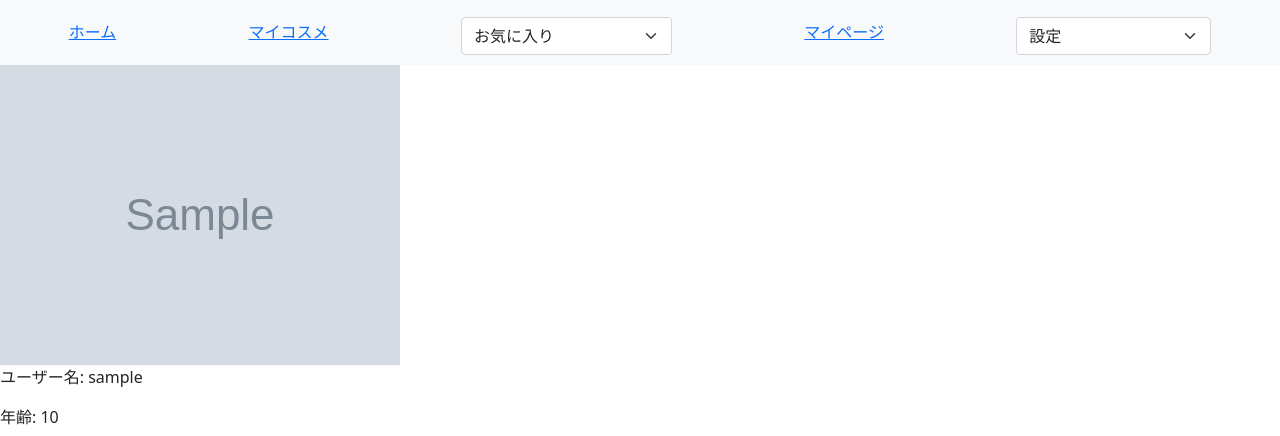
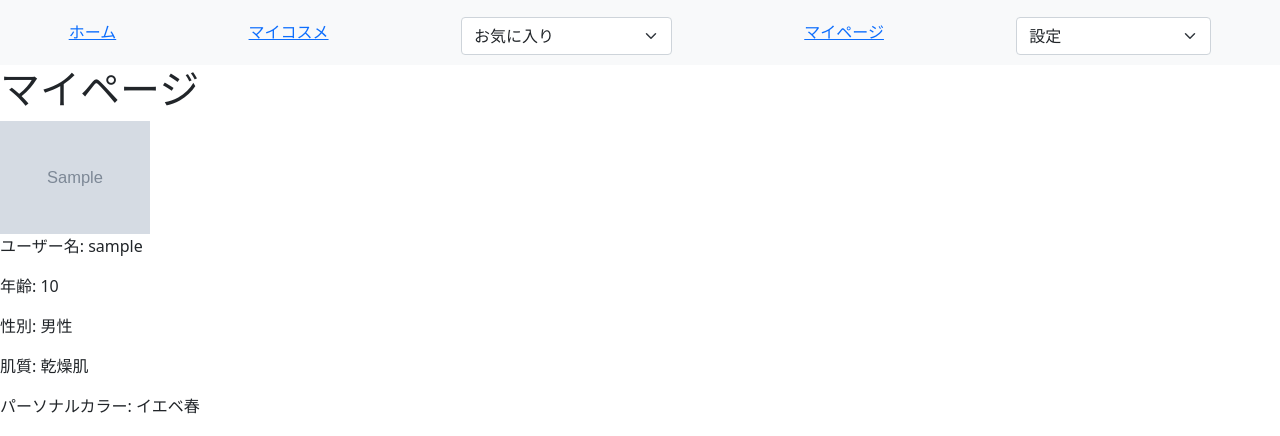
Before and after one commit to akaringo0814/CosCharm, a Django app: template CosCharm/app/templates/my_page.html in a window 1280 px wide. Shown: the part 21-457 px from the top of the page. Run offline with Django 5.2, Linux system fonts and the light colour scheme; the template is opened without the code that fills it: values that come from a table or form of the project are taken from there, others are empty; a user stored in the database is signed in; tables that the repository leaves empty hold one stand-in row (values such as "Sample post"); grey boxes marked "Sample" are stand-in pictures; some libraries are stand-ins or nearby versions.

Commit message:
マイページ修正（写真追加）

```diff
--- a/CosCharm/app/templates/my_page.html
+++ b/CosCharm/app/templates/my_page.html
@@ -5,7 +5,12 @@
 {% endblock %}
 
 {% block content %}
-<img src="{{ user_profile.profile_image.url }}" alt="ユーザー画像">
+<h1>マイページ</h1>
+{% if user.profile_image %}
+    <img src="{{ user.profile_image.url }}" alt="プロフィール画像" class="profile-img">
+{% else %}
+    <p>プロフィール画像がありません。</p>
+{% endif %}
 <p>ユーザー名: {{ request.user.username }}</p>
 <p>年齢: {{ profile.age }}</p>
 <p>性別: {{ profile.gender }}</p>
@@ -18,4 +23,11 @@
 <p>フォロワー: {{ followers }}</p>
 <a href="{% url 'following_list' request.user.id %}">フォロー一覧を見る</a>
 <a href="{% url 'follower_list' request.user.id %}">フォロワー一覧を見る</a>
+
+<style>
+.profile-img {
+    width: 150px; /* ここで希望の幅に調整 */
+    height: auto; /* アスペクト比を維持 */
+}
+</style>
 {% endblock %}
```
Also changed, not shown: CosCharm/app/templates/profile_edit.html (+11 -12 lines), CosCharm/app/forms.py (line endings or trailing spaces).
